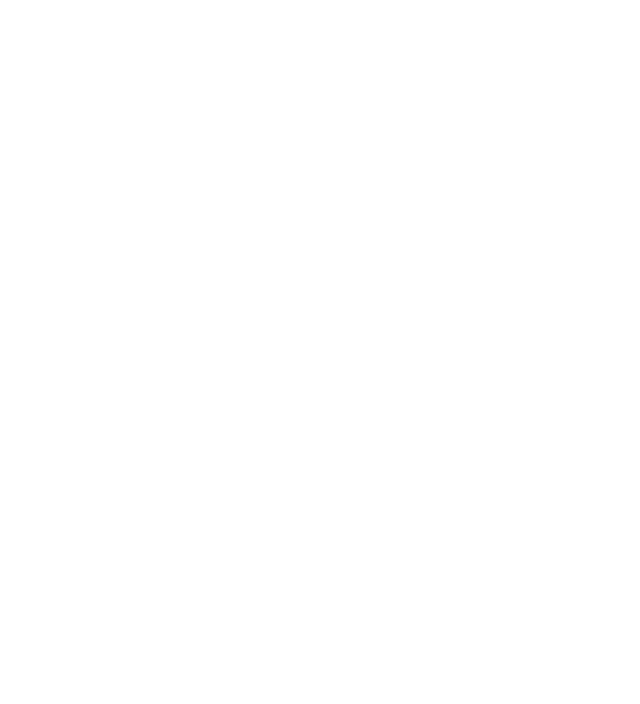
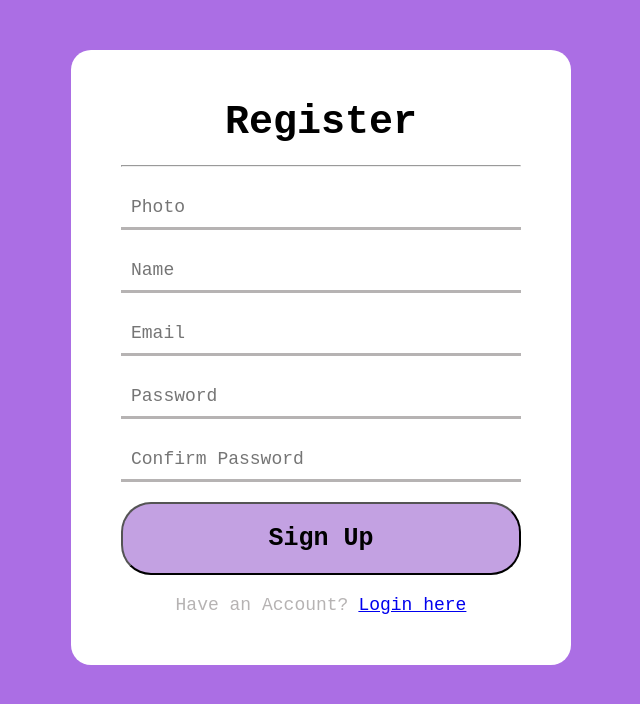
Before and after one commit to umarovali/mockapi, a plain HTML site: page index.html in a window 1280 px wide. Shown: the whole page, without its empty margins (319-959 px from the left). Drawn offline with nearby package versions, Linux system fonts and the light colour scheme; no server answers.

Commit message:
login page

```diff
--- a/assets/JavaScripts/index.js
+++ b/assets/JavaScripts/index.js
@@ -0,0 +1,56 @@
+const api = axios.create({
+  baseURL: "https://686fa5f091e85fac42a1f019.mockapi.io",
+})
+
+let photo = document.querySelector(".inputPhoto");
+let name = document.querySelector(".inputName");
+let mail = document.querySelector(".inputMail");
+let password = document.querySelector(".inputPassword");
+let password2 = document.querySelector(".inputPassword2");
+
+let btn = document.querySelector(".btn");
+
+let arrData = []
+
+// get data from backend
+async function getData() {
+  let { data } = await api.get("/users");
+  arrData.push(...data);
+}
+getData()
+
+// create users data from login page
+async function create_data_login_page(user_data) {
+  let { data } = await api.post("/users", user_data);
+  console.log(data);
+
+}
+
+
+// btn datasi uchun data_btn obyekt ochildi
+let data_btn = {};
+
+// btn orqali ma'lumotlarni olish
+btn.addEventListener("click", (e) => {
+
+  data_btn = {
+    photo: photo.value,
+    name: name.value,
+    mail: mail.value,
+    password: password.value,
+    password2: password2.value,
+  }
+
+  arrData.map((el) => {
+    if (el.name === data_btn.name) {
+      alert("Bunaqa ismli foydalanuvchi mavjud!")
+    } else if (password.value !== password2.value) {
+      alert("Parol tasdiqlanmadi!")
+    } else if(!(mail.value).endsWith("@gmail.com")){
+      alert("Email notugri kiritildi!")
+    }else{
+      create_data_login_page(data_btn);
+    }
+    }
+  )
+})
--- a/assets/css/index.css
+++ b/assets/css/index.css
@@ -0,0 +1,53 @@
+*{
+  margin: 0;
+  padding: 0;
+  box-sizing: border-box;
+  font-family: monospace;
+}
+
+body{
+  background-color: rgb(171, 110, 228);
+}
+
+.container{
+  width: 500px;
+  padding: 50px;
+  margin: 50px auto;
+  background-color: white;
+  display: flex;
+  flex-direction: column;
+  gap: 20px;
+  text-align: center;
+  border-radius: 20px;
+}
+
+.container h1{
+  font-size: 40px;
+}
+
+.container input{
+  border: none;
+  border-bottom: 3px solid rgb(182, 179, 179);
+  font-size: 18px;
+  color: rgb(182, 179, 179);
+  padding: 10px;
+}
+
+.login_here{
+  display: flex;
+  justify-content: center;
+  gap: 10px;
+  font-size: 18px;
+  color: rgb(182, 179, 179);
+
+}
+
+.btn{
+  width: 100%;
+  padding: 20px;
+  border-radius: 30px;
+  font-size: 25px;
+  font-weight: 700;
+  background-color: rgb(195, 161, 226);
+
+}
--- a/index.html
+++ b/index.html
@@ -1,17 +1,33 @@
 <!DOCTYPE html>
 <html lang="en">
+  <head>
+    <meta charset="UTF-8" />
+    <meta name="viewport" content="width=device-width, initial-scale=1.0" />
+    <title>Login</title>
+    <link rel="stylesheet" href="./assets/css/index.css" />
+  </head>
 
-<head>
-    <meta charset="UTF-8">
-    <meta name="viewport" content="width=device-width, initial-scale=1.0">
-    <title>Login</title>
-    <link rel="stylesheet" href="./assets/css/index.css">
-</head>
+  <body>
+    <div class="container">
+      <h1>Register</h1>
+      <hr />
+      <input class="inputPhoto" type="text" placeholder="Photo" />
+      <input class="inputName" type="text" placeholder="Name" />
+      <input class="inputMail" type="email" placeholder="Email" />
+      <input class="inputPassword" type="password" placeholder="Password" />
+      <input
+        class="inputPassword2"
+        type="password"
+        placeholder="Confirm Password"
+      />
+      <button class="btn">Sign Up</button>
+      <div class="login_here">
+        <p>Have an Account?</p>
+        <a href="#">Login here</a>
+      </div>
+    </div>
 
-<body>
-
-
+    <script src="https://cdn.jsdelivr.net/npm/axios/dist/axios.min.js"></script>
     <script src="./assets/JavaScripts/index.js"></script>
-</body>
-
+  </body>
 </html>
```
